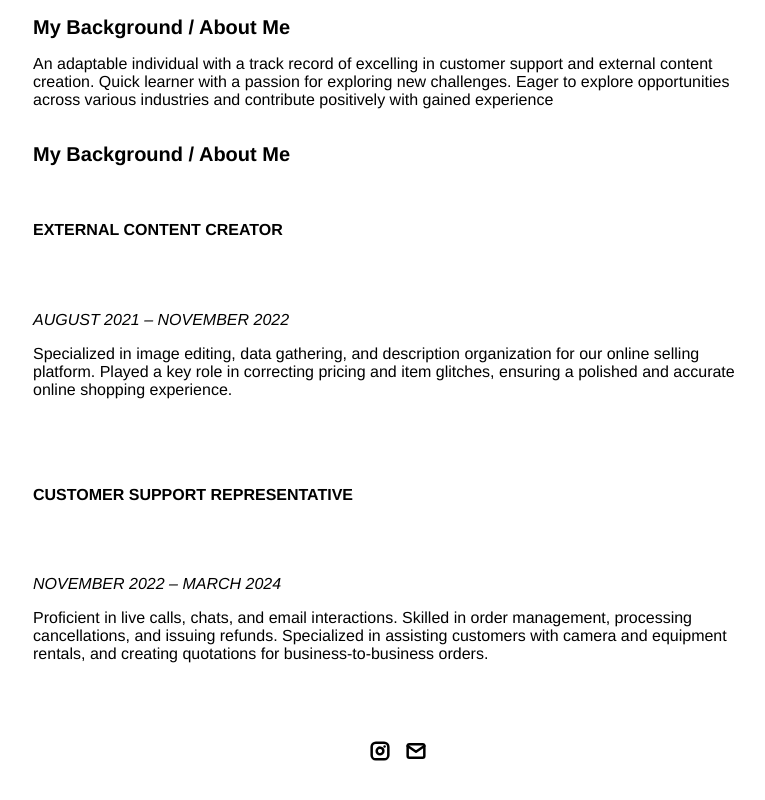
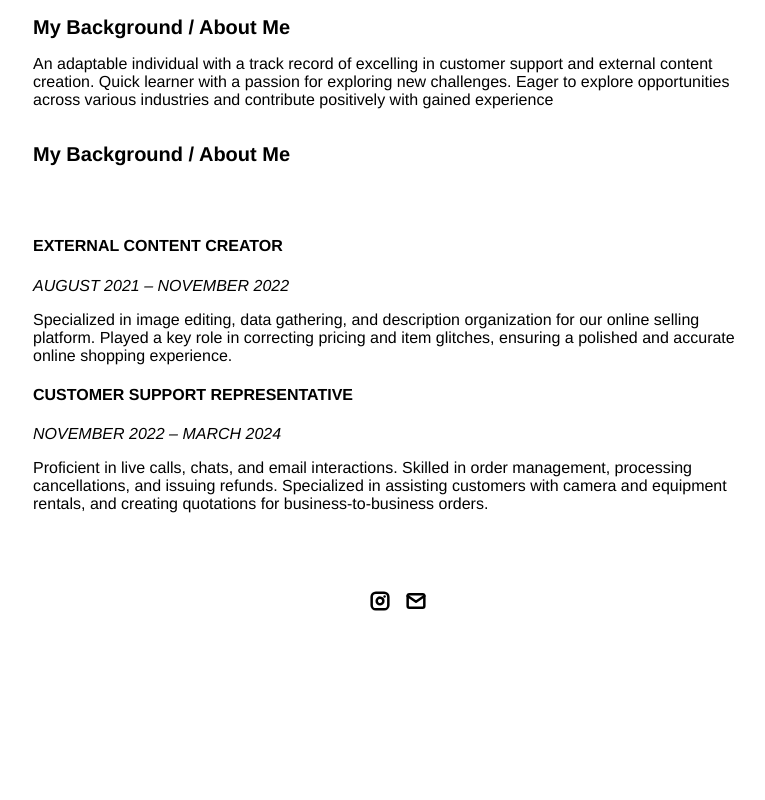
Before and after one commit to Raycotheon/Raycotheondev.github.io, a plain HTML site: page index.html in a window 1280 px wide. Shown: the part 660-1460 px from the top of the page, without its empty margins (242-1007 px from the left). Drawn offline with Linux system fonts and the light colour scheme.

Commit message:
Update index.html

```diff
--- a/index.html
+++ b/index.html
@@ -53,14 +53,15 @@
         <div class="about-section-content">
           <div class="body-text">An adaptable individual with a track record of excelling in customer support and external content creation. Quick learner with a passion for exploring new challenges. Eager to explore opportunities across various industries and contribute positively with gained experience</div>
         <span class="subheader-text">My Background / About Me</span>
+        <dl>
 
         <dt><h4> EXTERNAL CONTENT CREATOR </h4></dt>
-        <dl>
+
           <em>AUGUST 2021 – NOVEMBER 2022</em>
           <p>Specialized in image editing, data gathering, and description organization for our online selling platform. Played a key role in correcting pricing and item glitches, ensuring a polished and accurate online shopping experience.</p>
-        </dl>
-          <dt><h4> CUSTOMER SUPPORT REPRESENTATIVE </h4></dt>
-        <dl>
+
+        <dt><h4> CUSTOMER SUPPORT REPRESENTATIVE </h4></dt>
+
           <em>NOVEMBER 2022 – MARCH 2024</em>
           <p>Proficient in live calls, chats, and email interactions. Skilled in order management, processing cancellations, and issuing refunds. Specialized in assisting customers with camera and equipment rentals, and creating quotations for business-to-business orders.</p>
         </dl>
```
